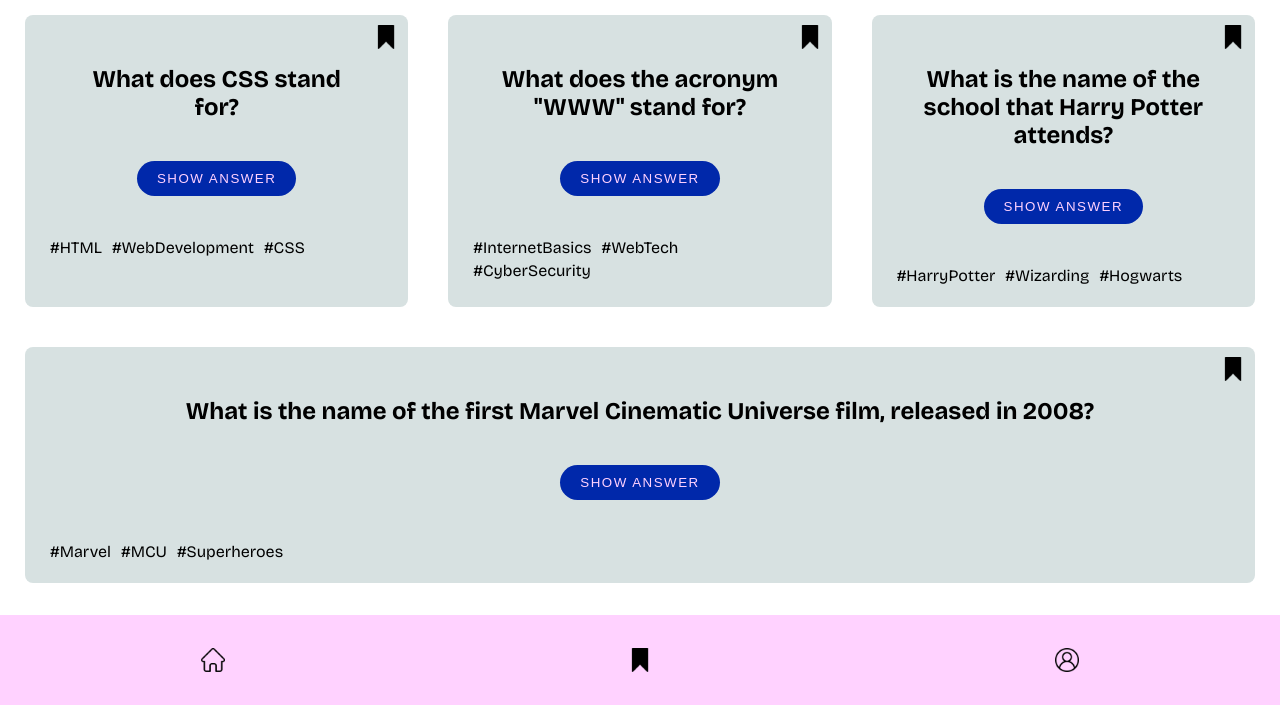
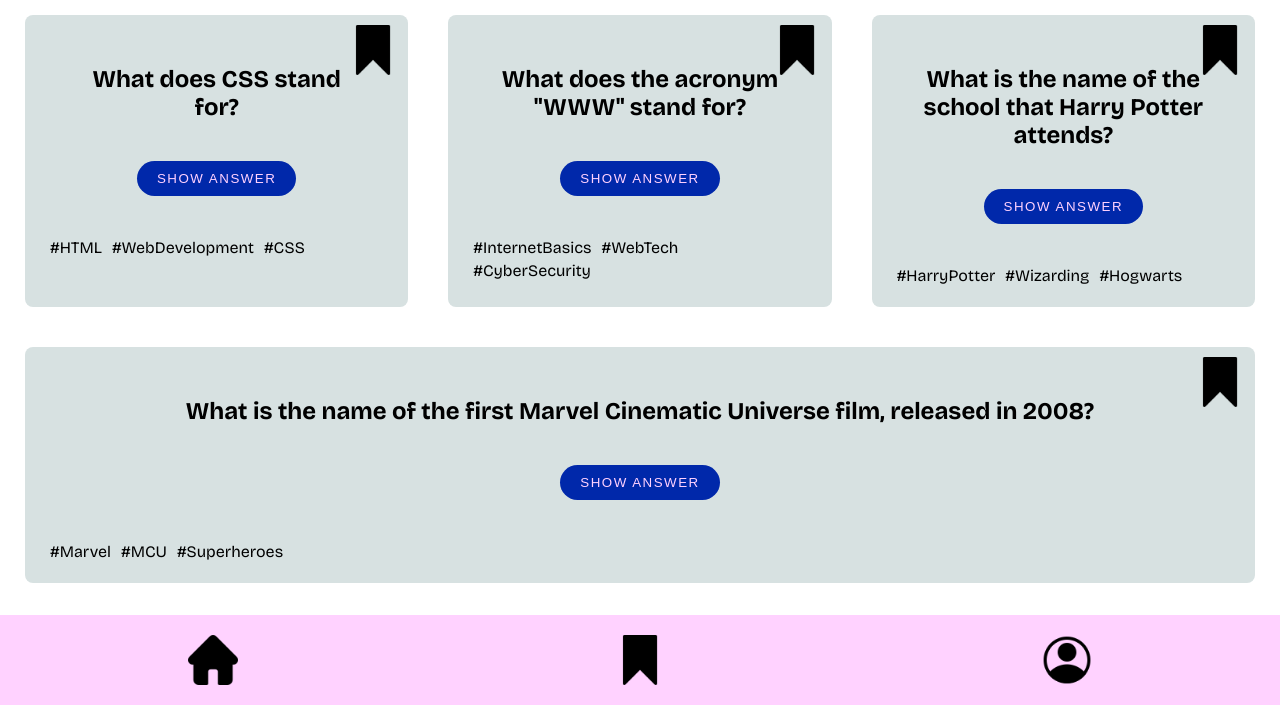
Before and after one commit to MoritzHoyer/moritzhoyer-quiz-app, a plain HTML site: page bookmarks.html in a window 1280 px wide. Shown: the part 95-800 px from the top of the page. Drawn offline with nearby package versions, Linux system fonts and the light colour scheme.

Commit message:
adjusted size of icons in the navigation

```diff
--- a/bookmarks.html
+++ b/bookmarks.html
@@ -102,10 +102,14 @@
 
     <footer class="footer">
       <nav class="nav">
-        <a href="index.html" class="nav__link nav__link--active">
-          <img src="/resources/home.png" alt="home-button" class="icon" />
+        <a href="index.html" class="nav__link">
+          <img
+            src="/resources/home_filled.png"
+            alt="home-button"
+            class="icon"
+          />
         </a>
-        <a href="bookmarks.html" class="nav__link">
+        <a href="bookmarks.html" class="nav__link nav__link--active">
           <img
             src="/resources/bookmark_filled.png"
             alt="bookmarks-button"
@@ -113,7 +117,7 @@
           />
         </a>
         <a href="profile.html" class="nav__link">
-          <img src="/resources/profile.png" alt="profile" class="icon" />
+          <img src="/resources/profile_filled.png" alt="profile" class="icon" />
         </a>
       </nav>
     </footer>
--- a/components/button.css
+++ b/components/button.css
@@ -1,4 +1,21 @@
-.icon {
-  width: 24px;
-  height: 24px;
+.card__answer-button {
+  display: block;
+  margin: 40px auto;
+  background: var(--color-blue);
+  color: var(--color-rose);
+  border: none;
+  border-radius: 100px;
+  padding: 10px 20px;
+  cursor: pointer;
+  text-align: center;
+  letter-spacing: 1.5;
 }
+
+.card__answer-button:hover {
+  background: var(--color-rose);
+  color: var(--color-blue);
+}
+
+.card__answer.hidden {
+  display: none;
+}
--- a/components/card.css
+++ b/components/card.css
@@ -19,29 +19,6 @@
 .card__question {
   text-align: center;
   margin: 20px;
-}
-
-.card__answer-button {
-  display: block;
-  margin: 40px auto;
-  background: var(--color-blue);
-  color: var(--color-rose);
-  border: none;
-  border-radius: 100px;
-  padding: 10px 20px;
-  cursor: pointer;
-  text-align: center;
-  letter-spacing: 1.5;
-}
-
-.card__answer-button:hover {
-  background: var(--color-rose);
-  color: var(--color-blue);
-  border: 2px solid var(--color-blue);
-}
-
-.card__answer.hidden {
-  display: none;
 }
 
 .card__bookmark--active,
--- a/components/navigation.css
+++ b/components/navigation.css
@@ -20,7 +20,3 @@
   height: 50px;
   width: 50px;
 }
-
-.nav__link--active {
-  color: var(--color-blue);
-}
```
Also changed, not shown: index.html (+2 -2 lines).
